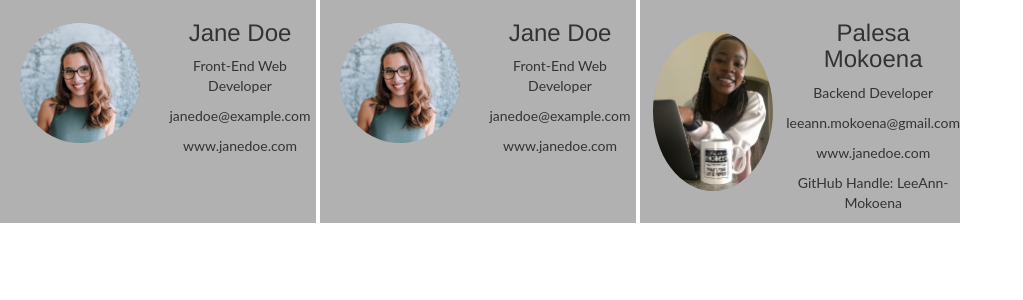
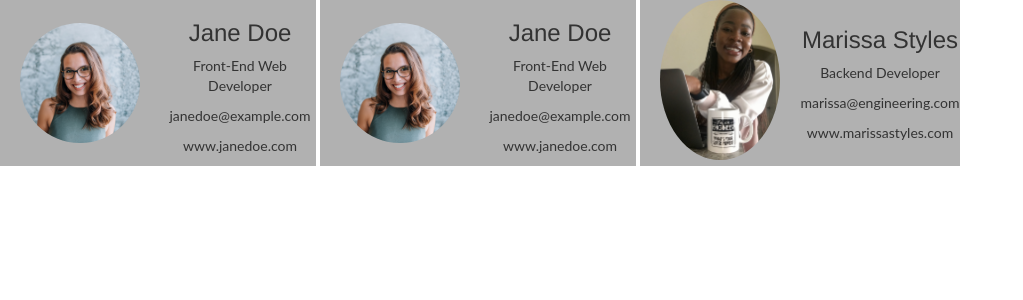
Before and after one commit to women-who-software/scrollodex, a React (Create React App) app: page / in a window 1280 px wide. Shown: the top 300 px of the page, without its empty margins (0-1023 px from the left). Built offline with nearby package versions, Linux system fonts and the light colour scheme.

Commit message:
modifications

```diff
--- a/src/cards/PalesaCard/PalesaCard.jsx
+++ b/src/cards/PalesaCard/PalesaCard.jsx
@@ -12,11 +12,10 @@ function PalesaCard() {
         </div>
 
         <div className="card">
-            <h3>Palesa Mokoena</h3>
+            <h3>Marissa Styles</h3>
             <p>Backend Developer</p>
-            <p>leeann.mokoena@gmail.com</p>
-            <p>www.janedoe.com</p>
-            <p>GitHub Handle: LeeAnn-Mokoena</p>
+            <p>marissa@engineering.com</p>
+            <p>www.marissastyles.com</p>
       </div>
 
     </div>
```
